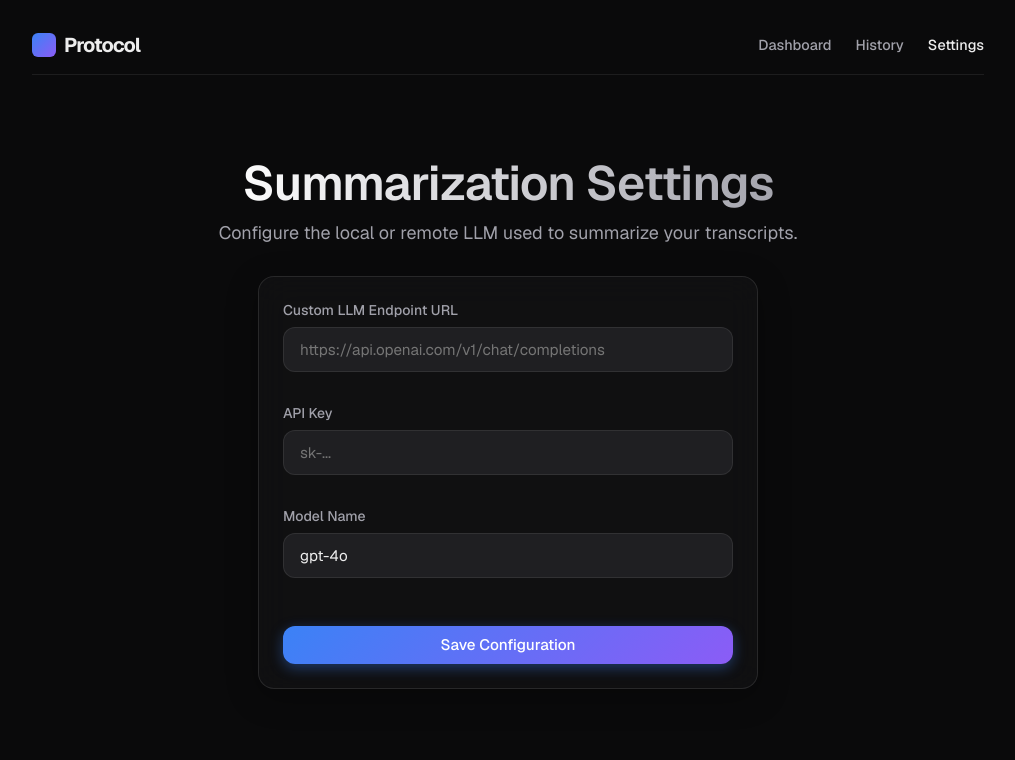
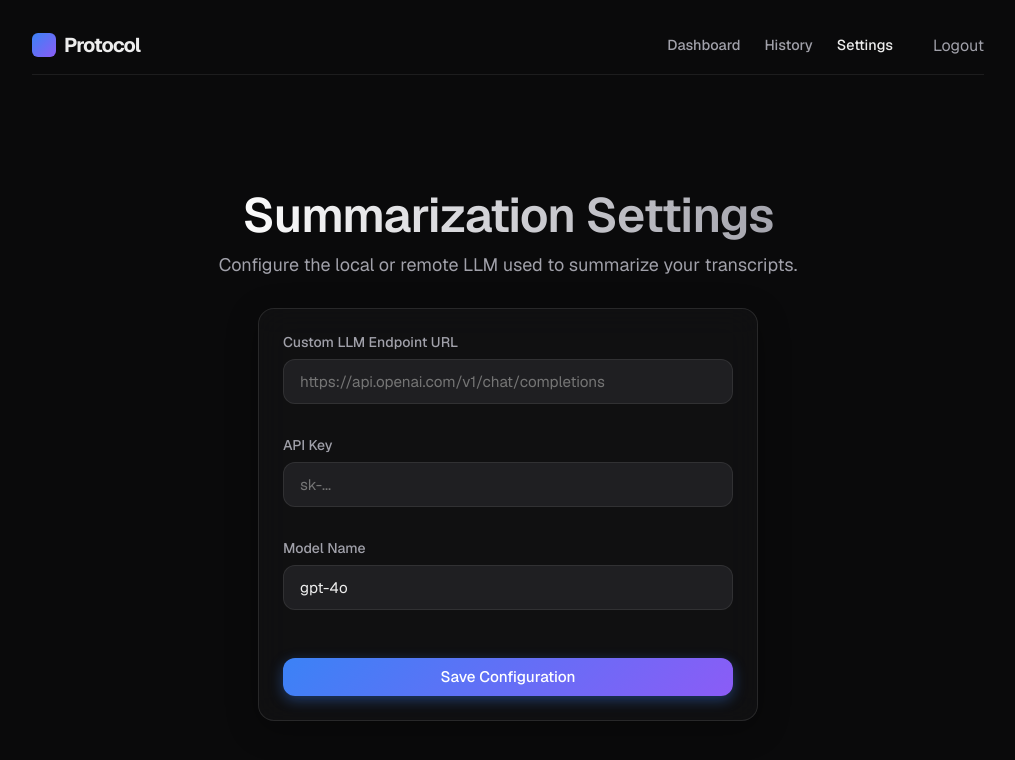
Before and after one commit to VivoUtMori/protocol, a Next.js app: page /settings in a window 1280 px wide. Shown: the top 760 px of the page, without its empty margins (132-1147 px from the left). Built offline with nearby package versions, Linux system fonts and the light colour scheme; no server answers.

Commit message:
centralize nav

```diff
--- a/src/app/layout.tsx
+++ b/src/app/layout.tsx
@@ -18,6 +18,8 @@ export const metadata: Metadata = {
 };
 
 import Providers from "@/components/Providers";
+import Navbar from "@/components/Navbar";
+
 
 export default function RootLayout({
   children,
@@ -28,8 +30,11 @@ export default function RootLayout({
     <html lang="en">
       <body className={`${geistSans.variable} ${geistMono.variable}`}>
         <Providers>
+          <Navbar />
           {children}
         </Providers>
+
+
       </body>
     </html>
   );
--- a/src/app/settings/page.tsx
+++ b/src/app/settings/page.tsx
@@ -51,19 +51,9 @@ export default function Settings() {
 
     return (
         <div className="container">
-            <nav className="navbar">
-                <div className="logo">
-                    <div className="logo-icon"></div>
-                    Protocol
-                </div>
-                <div className="nav-links">
-                    <a href="/" className="nav-link">Dashboard</a>
-                    <a href="/history" className="nav-link">History</a>
-                    <a href="/settings" className="nav-link active">Settings</a>
-                </div>
-            </nav>
+            <main className="main-content">
 
-            <main className="main-content">
+
                 <div style={{ textAlign: "center" }}>
                     <h1 className="title">Summarization Settings</h1>
                     <p className="subtitle">Configure the local or remote LLM used to summarize your transcripts.</p>
--- /dev/null
+++ b/src/components/Navbar.tsx
@@ -0,0 +1,58 @@
+"use client";
+
+import Link from "next/link";
+import { usePathname } from "next/navigation";
+import { signOut } from "next-auth/react";
+
+export default function Navbar() {
+    const pathname = usePathname();
+
+    // Don't show navbar on login page
+    if (pathname === "/login") return null;
+
+    return (
+        <div className="container">
+            <nav className="navbar">
+                <div className="logo">
+                    <div className="logo-icon"></div>
+                    Protocol
+                </div>
+                <div className="nav-links" style={{ display: "flex", alignItems: "center" }}>
+                    <Link
+                        href="/"
+                        className={`nav-link ${pathname === "/" ? "active" : ""}`}
+                    >
+                        Dashboard
+                    </Link>
+                    <Link
+                        href="/history"
+                        className={`nav-link ${pathname === "/history" ? "active" : ""}`}
+                    >
+                        History
+                    </Link>
+                    <Link
+                        href="/settings"
+                        className={`nav-link ${pathname === "/settings" ? "active" : ""}`}
+                    >
+                        Settings
+                    </Link>
+                    <button
+                        onClick={() => signOut({ callbackUrl: '/login' })}
+                        className="nav-link"
+                        style={{
+                            background: 'none',
+                            border: 'none',
+                            cursor: 'pointer',
+                            marginLeft: '1rem',
+                            fontFamily: 'inherit',
+                            fontSize: 'inherit',
+                            fontWeight: 'inherit'
+                        }}
+                    >
+                        Logout
+                    </button>
+                </div>
+            </nav>
+        </div>
+    );
+}
```
Also changed, not shown: src/app/history/page.tsx (+2 -12 lines), src/app/page.tsx (+2 -19 lines).
